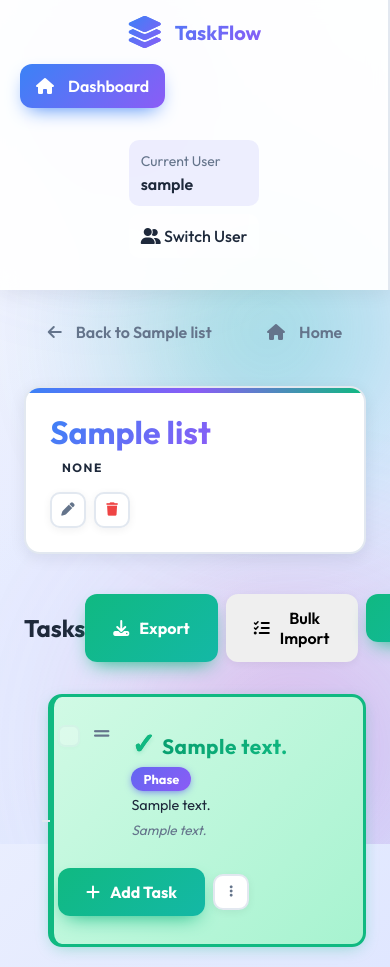
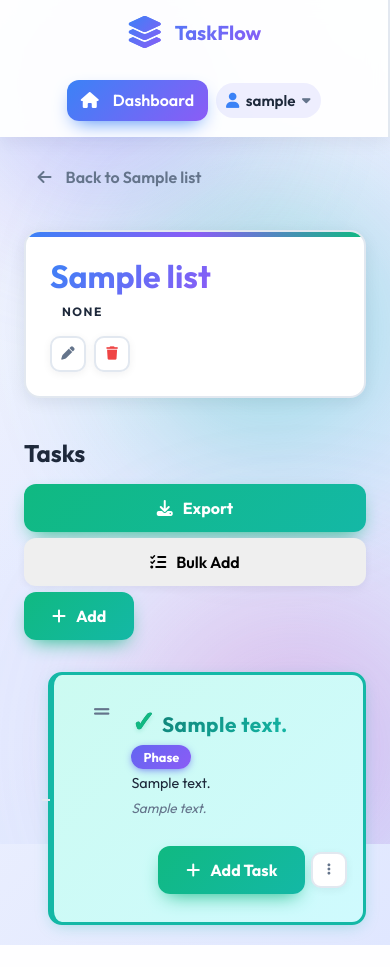
Before and after one commit to Arifrei/todo_app, a Flask app: page /list/1 in a window 390 px wide; the page is wider, and only the part inside the window is pictured. After the commit the page ends 945 px from the top of that part, so only its background shows below. Run offline with Flask 3, Linux system fonts and the light colour scheme; the visitor is signed in with stand-in values (Sample User, id 1); tables that the repository leaves empty hold one stand-in row (values such as "Sample post").

Commit message:
Optimize more for mobile.

```diff
--- a/static/app.js
+++ b/static/app.js
@@ -13,6 +13,10 @@ let pendingConfirm = null;
 let currentDragId = null;
 let currentDragBlock = [];
 let longPressTimer = null;
+let longPressTriggered = false;
+let touchStartX = 0;
+let touchStartY = 0;
+let isTouchScrolling = false;
 
 // --- Dashboard Functions ---
 
@@ -575,6 +579,7 @@ async function saveItemChanges() {
 // --- Bulk Selection ---
 
 function updateBulkBar() {
+    const scrollY = window.scrollY;
     const bar = document.getElementById('bulk-actions');
     const countSpan = document.getElementById('bulk-count');
     const selectAll = document.getElementById('select-all');
@@ -598,6 +603,8 @@ function updateBulkBar() {
         selectAll.checked = totalCheckboxes > 0 && selectedItems.size === totalCheckboxes;
         selectAll.indeterminate = selectedItems.size > 0 && selectedItems.size < totalCheckboxes;
     }
+    // Prevent layout jump when bar appears
+    window.scrollTo(0, scrollY);
 }
 
 function cascadePhaseSelection(phaseElement, isChecked) {
@@ -816,6 +823,12 @@ function initDragAndDrop() {
 }
 
 function handleTouchStart(e) {
+    longPressTriggered = false;
+    isTouchScrolling = false;
+    if (e.touches && e.touches.length) {
+        touchStartX = e.touches[0].clientX;
+        touchStartY = e.touches[0].clientY;
+    }
     const item = e.currentTarget;
     // Don't trigger long press if dragging
     if (e.target.closest('.drag-handle')) return;
@@ -830,17 +843,36 @@ function handleTouchStart(e) {
         if (checkbox && !checkbox.checked) {
             checkbox.checked = true;
             toggleSelectItem(itemId, true);
+            longPressTriggered = true;
         }
     }, 500); // 500ms for a long press
 }
 
-function handleTouchMove() {
+function handleTouchMove(e) {
     // If user moves finger, it's a scroll, not a long press
-    clearTimeout(longPressTimer);
+    if (e.touches && e.touches.length) {
+        const dx = Math.abs(e.touches[0].clientX - touchStartX);
+        const dy = Math.abs(e.touches[0].clientY - touchStartY);
+        if (dx > 8 || dy > 8) {
+            isTouchScrolling = true;
+            clearTimeout(longPressTimer);
+            longPressTimer = null;
+            return;
+        }
+    }
 }
 
 function handleTouchEnd(e) {
     clearTimeout(longPressTimer);
+    if (isTouchScrolling) {
+        isTouchScrolling = false;
+        longPressTriggered = false;
+        return;
+    }
+    if (longPressTriggered) {
+        longPressTriggered = false;
+        return;
+    }
     // If we are in selection mode, a short tap should toggle selection
     if (document.body.classList.contains('selection-mode-active')) {
         // Prevent click event from also firing and toggling again
@@ -848,7 +880,7 @@ function handleTouchEnd(e) {
         const item = e.currentTarget;
         const checkbox = item.querySelector('.select-item');
         if (checkbox) {
-            checkbox.click(); // Programmatically click the checkbox to trigger its onchange
+            checkbox.click(); // Programmatically toggle the checkbox to trigger its onchange
         }
     }
 }
@@ -901,8 +933,36 @@ document.addEventListener('DOMContentLoaded', () => {
 
     // Add long-press listeners for mobile selection
     document.querySelectorAll('.task-item').forEach(item => {
-        item.addEventListener('touchstart', handleTouchStart, { passive: true });
-        item.addEventListener('touchend', handleTouchEnd);
-        item.addEventListener('touchmove', handleTouchMove, { passive: true });
+        item.addEventListener('touchstart', handleTouchStart, { passive: false });
+        item.addEventListener('touchend', handleTouchEnd, { passive: false });
+        item.addEventListener('touchmove', handleTouchMove, { passive: false });
+        item.addEventListener('mousedown', handleMouseHoldStart);
+        item.addEventListener('mouseup', handleMouseHoldEnd);
+        item.addEventListener('mouseleave', handleMouseHoldEnd);
     });
 });
+
+let mouseHoldTimer = null;
+
+function handleMouseHoldStart(e) {
+    // Only trigger on left click
+    if (e.button !== 0) return;
+    const item = e.currentTarget;
+    if (e.target.closest('.drag-handle') || e.target.closest('.task-actions-dropdown')) return;
+    mouseHoldTimer = setTimeout(() => {
+        mouseHoldTimer = null;
+        const itemId = parseInt(item.dataset.itemId, 10);
+        const checkbox = item.querySelector('.select-item');
+        document.body.classList.add('selection-mode-active');
+        if (checkbox && !checkbox.checked) {
+            checkbox.checked = true;
+            toggleSelectItem(itemId, true);
+            checkbox.classList.add('force-visible');
+        }
+    }, 500);
+}
+
+function handleMouseHoldEnd() {
+    clearTimeout(mouseHoldTimer);
+    mouseHoldTimer = null;
+}
--- a/static/style.css
+++ b/static/style.css
@@ -181,10 +181,98 @@ body {
     transform: translateX(4px);
 }
 
+.header-row {
+    margin-bottom: 2rem;
+    display: flex;
+    justify-content: space-between;
+    align-items: center;
+    gap: 1rem;
+}
+
+.header-actions {
+    display: flex;
+    gap: 0.5rem;
+    flex-wrap: wrap;
+    justify-content: flex-end;
+}
+
 .nav-links a.active {
     background: linear-gradient(135deg, var(--primary-color), var(--secondary-color));
     color: var(--white);
     box-shadow: 0 8px 20px -8px var(--primary-color);
+}
+
+.nav-row {
+    display: flex;
+    align-items: center;
+    gap: 0.75rem;
+    flex-direction: column;
+    align-items: flex-start;
+    margin-top: 1rem;
+}
+
+.user-chip {
+    display: inline-flex;
+    align-items: center;
+    gap: 0.4rem;
+    padding: 0.5rem 0.75rem;
+    background: rgba(99, 102, 241, 0.1);
+    border-radius: 999px;
+    font-weight: 600;
+    color: var(--text-color);
+    font-size: 0.95rem;
+    cursor: pointer;
+    position: relative;
+}
+
+.user-chip .caret {
+    color: var(--text-muted);
+    font-size: 0.85rem;
+}
+
+.user-chip:hover {
+    background: var(--primary-light);
+}
+
+.user-chip i {
+    color: var(--primary-color);
+}
+.user-chip {
+    margin: 0;
+}
+
+.user-menu {
+    display: none;
+    position: absolute;
+    top: 110%;
+    right: 0;
+    background: var(--white);
+    border: 1px solid var(--border-color);
+    border-radius: 10px;
+    box-shadow: var(--shadow-md);
+    padding: 0.5rem;
+    z-index: 200;
+    min-width: 160px;
+}
+
+.user-menu a {
+    display: flex;
+    align-items: center;
+    gap: 0.5rem;
+    padding: 0.5rem 0.75rem;
+    text-decoration: none;
+    color: var(--text-color);
+    font-weight: 600;
+    border-radius: 8px;
+}
+
+.user-menu a:hover {
+    background: var(--primary-light);
+    color: var(--primary-color);
+}
+
+.user-menu.open {
+    display: block;
 }
 
 .content {
@@ -641,7 +729,7 @@ header p {
 .task-item:hover .task-content,
 body.selection-mode-active .task-content,
 .task-item:has(.select-item:checked) .task-content {
-    margin-left: 0.5rem;
+    margin-left: 0;
 }
 
 /* Checkbox Selection Styling */
@@ -662,11 +750,17 @@ body.selection-mode-active .task-content,
 }
 
 /* Show checkbox on hover or when in selection mode */
-.task-item:hover .select-item,
 body.selection-mode-active .select-item,
 .select-item:checked {
     opacity: 1;
     pointer-events: all;
+}
+
+@media (min-width: 701px) {
+    .task-item:hover .select-item {
+        opacity: 1;
+        pointer-events: all;
+    }
 }
 
 /* Hover state for unchecked checkbox */
@@ -744,19 +838,19 @@ body.selection-mode-active .select-item,
 
 /* Phase with done status - keep it looking like a phase but with celebration colors */
 .task-item.phase.status-done {
-    background: linear-gradient(135deg, #d1fae5 0%, #a7f3d0 100%) !important;
-    border-color: var(--accent-color) !important;
+    background: linear-gradient(135deg, #ccfbf1 0%, #cffafe 100%) !important;
+    border-color: #14b8a6 !important;
     border-width: 3px !important;
     border-left-width: 6px !important;
-    box-shadow: 0 4px 16px -4px rgba(16, 185, 129, 0.4) !important;
+    box-shadow: 0 4px 16px -4px rgba(20, 184, 166, 0.35) !important;
 }
 
 .task-item.phase.status-done:hover {
-    box-shadow: 0 8px 24px -4px rgba(16, 185, 129, 0.5) !important;
+    box-shadow: 0 8px 24px -4px rgba(20, 184, 166, 0.5) !important;
 }
 
 .task-item.phase.status-done .task-text {
-    background: linear-gradient(135deg, #059669, #10b981) !important;
+    background: linear-gradient(135deg, #0f766e, #14b8a6) !important;
     -webkit-background-clip: text !important;
     -webkit-text-fill-color: transparent !important;
     background-clip: text !important;
@@ -884,9 +978,11 @@ body.selection-mode-active .select-item,
     border-radius: 14px;
     padding: 1rem 1.5rem;
     flex-wrap: wrap;
-    margin-bottom: 1.5rem;
     gap: 1rem;
     box-shadow: var(--shadow-md);
+    position: sticky;
+    bottom: 1rem;
+    z-index: 150;
 }
 
 .bulk-buttons {
@@ -1253,19 +1349,25 @@ textarea.form-control {
         font-size: 1.25rem;
     }
 
-    .nav-links {
-        display: flex;
-        gap: 0.5rem;
-        margin-left: auto;
-    }
-
-    .nav-links a {
-        padding: 0.75rem 1rem;
-    }
-
     .content {
         padding: 1.25rem 1.5rem;
         max-width: 100%;
+    }
+
+    .nav-row {
+        flex-direction: row;
+        flex-wrap: wrap;
+        gap: 0.5rem;
+    }
+
+    .header-row {
+        flex-direction: column;
+        align-items: flex-start;
+    }
+
+    .header-actions {
+        width: 100%;
+        justify-content: flex-start;
     }
 
     h1 {
@@ -1325,6 +1427,12 @@ textarea.form-control {
         align-items: flex-start;
         gap: 1rem;
         padding: 1rem;
+        position: fixed;
+        left: 1rem;
+        right: 1rem;
+        bottom: 1rem;
+        margin: 0;
+        z-index: 300;
     }
 
     .bulk-buttons {
@@ -1362,16 +1470,93 @@ textarea.form-control {
         flex-wrap: wrap;
     }
 
+    .task-item {
+        touch-action: manipulation;
+    }
+
+    .task-item:hover {
+        transform: none;
+    }
+
+    .nav-row {
+        flex-direction: row;
+        flex-wrap: nowrap;
+        align-items: center;
+        justify-content: space-between;
+        gap: 0.5rem;
+    }
+
     .nav-links {
-        width: 100%;
+        flex: 1 1 auto;
         justify-content: flex-start;
-        flex-wrap: wrap;
+        flex-wrap: nowrap;
+        gap: 0.35rem;
     }
 
     .nav-links a {
-        flex: 1 1 auto;
+        flex: 0 0 auto;
         justify-content: center;
         text-align: center;
+        padding: 0.65rem 0.85rem;
+        white-space: nowrap;
+    }
+
+    .nav-row {
+        gap: 0.5rem;
+    }
+
+    .user-chip {
+        flex: 0 0 auto;
+        justify-content: center;
+        padding: 0.5rem 0.65rem;
+    }
+
+    .user-menu {
+        position: absolute;
+        top: 110%;
+        right: 0;
+        width: 180px;
+        margin-top: 0.1rem;
+    }
+
+    .task-footer {
+        order: 0;
+        width: 100%;
+        justify-content: flex-end;
+        align-items: center;
+        flex-wrap: nowrap;
+        gap: 0.35rem;
+    }
+
+    .task-actions {
+        flex: 0 0 auto;
+        flex-wrap: nowrap;
+        justify-content: flex-end;
+        gap: 0.35rem;
+    }
+
+    .task-actions-dropdown {
+        flex: 0 0 auto;
+        order: 0;
+    }
+
+    .status-buttons {
+        flex: 0 0 auto;
+        flex-wrap: nowrap;
+        justify-content: flex-end;
+        gap: 0.35rem;
+    }
+
+    .header-actions {
+        gap: 0.4rem;
+    }
+
+    .header-actions .btn,
+    .header-actions .btn-secondary,
+    .header-actions .btn-primary {
+        width: 100%;
+        text-align: center;
+        justify-content: center;
     }
 
     .list-header {
@@ -1388,6 +1573,7 @@ textarea.form-control {
         flex-direction: row;
         align-items: flex-start;
         gap: 0.875rem;
+        touch-action: pan-y;
     }
 
     /* Position checkbox inline on mobile instead of absolute */
@@ -1399,16 +1585,17 @@ textarea.form-control {
         order: -1;
     }
 
-    /* Show checkboxes more readily on mobile */
+    /* Only reveal checkboxes after long-press selection */
     body:not(.selection-mode-active) .select-item {
-        opacity: 0.3;
+        opacity: 0;
+        pointer-events: none;
+    }
+
+    body.selection-mode-active .select-item,
+    .select-item:checked,
+    .select-item.force-visible {
+        opacity: 1;
         pointer-events: all;
-    }
-
-    .task-item:hover .select-item,
-    body.selection-mode-active .select-item,
-    .select-item:checked {
-        opacity: 1;
     }
 }
 
--- a/templates/base.html
+++ b/templates/base.html
@@ -28,18 +28,19 @@
                 <i class="fa-solid fa-layer-group"></i>
                 <span>TaskFlow</span>
             </div>
-            <ul class="nav-links">
-                <li><a href="/" class="active"><i class="fa-solid fa-house"></i> Dashboard</a></li>
-                <!-- We could add more links here later -->
-            </ul>
-            <div style="margin-top: auto; padding: 1rem;">
-                <div id="current-user-display" style="padding: 0.75rem; background: rgba(99, 102, 241, 0.1); border-radius: 10px; margin-bottom: 0.5rem;">
-                    <div style="font-size: 0.875rem; color: var(--text-muted); margin-bottom: 0.25rem;">Current User</div>
-                    <div style="font-weight: 600; color: var(--text-color);" id="current-username">Loading...</div>
+            <div class="nav-row">
+                <ul class="nav-links">
+                    <li><a href="/" class="active"><i class="fa-solid fa-house"></i> Dashboard</a></li>
+                    <!-- We could add more links here later -->
+                </ul>
+                <div class="user-chip user-trigger" onclick="toggleUserMenu(event)">
+                    <i class="fa-solid fa-user"></i>
+                    <span id="current-username">Loading...</span>
+                    <i class="fa-solid fa-caret-down caret"></i>
                 </div>
-                <a href="{{ url_for('select_user') }}" style="display: block; padding: 0.75rem; text-align: center; background: rgba(255, 255, 255, 0.5); border-radius: 10px; text-decoration: none; color: var(--text-color); font-weight: 500; transition: background 0.2s;">
-                    <i class="fa-solid fa-user-group"></i> Switch User
-                </a>
+                <div class="user-menu" id="user-menu">
+                    <a href="{{ url_for('select_user') }}"><i class="fa-solid fa-user-group"></i> Switch User</a>
+                </div>
             </div>
             <script>
                 // Load current user
@@ -48,6 +49,17 @@
                     .then(data => {
                         document.getElementById('current-username').textContent = data.username || 'None';
                     });
+
+                function toggleUserMenu(event) {
+                    event.stopPropagation();
+                    const menu = document.getElementById('user-menu');
+                    if (menu) menu.classList.toggle('open');
+                }
+
+                document.addEventListener('click', () => {
+                    const menu = document.getElementById('user-menu');
+                    if (menu) menu.classList.remove('open');
+                });
             </script>
         </nav>
 
--- a/templates/list_view.html
+++ b/templates/list_view.html
@@ -7,7 +7,6 @@
     <a href="/list/{{ parent_list.id }}" class="back-link"><i class="fa-solid fa-arrow-left"></i> Back to {{
         parent_list.title }}</a>
     {% endif %}
-    <a href="/" class="back-link" style="margin-left: auto;"><i class="fa-solid fa-house"></i> Home</a>
 </div>
 
 <div class="list-header">
@@ -49,14 +48,14 @@
     {% endif %}
 </div>
 
-<div style="margin-bottom: 2rem; display: flex; justify-content: space-between; align-items: center;">
+<div class="header-row">
     <h2>{{ 'Projects' if todo_list.type == 'hub' else 'Tasks' }}</h2>
-    <div style="display: flex; gap: 0.5rem;">
+    <div class="header-actions">
         <a class="btn btn-secondary" href="/api/lists/{{ todo_list.id }}/export" download>
             <i class="fa-solid fa-download"></i> Export
         </a>
         <button class="btn" onclick="openBulkImportModal()">
-            <i class="fa-solid fa-list-check"></i> Bulk Import
+            <i class="fa-solid fa-list-check"></i> Bulk Add
         </button>
 
         {% if todo_list.type == 'list' %}
```
